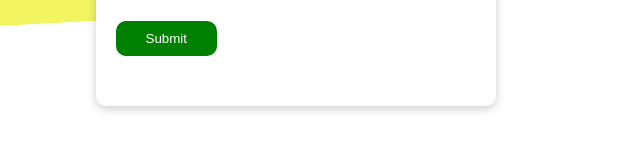
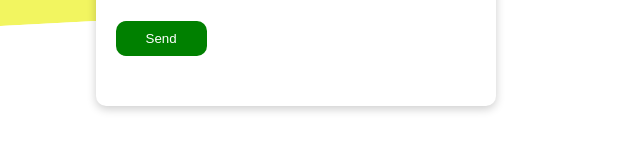
Before and after one commit to lab-brussels-1/loruki-group-3, a website: page index.html in a window 1280 px wide. Shown: the part 384-534 px from the top of the page, 640-1280 px from the left. Drawn offline with Linux system fonts and the light colour scheme.

Commit message:
created new branch

```diff
--- a/index.html
+++ b/index.html
@@ -65,7 +65,7 @@
             <input type="email" name="email" placeholder="Email" required />
           </div>
           <div class="form-control">
-            <input type="submit" value="Submit" class="btn btn-primary" />
+            <button type="submit" class="btn btn-primary">Send</button>
           </div>
         </div>
       </div>
```
Also changed, not shown: 1 other file.
